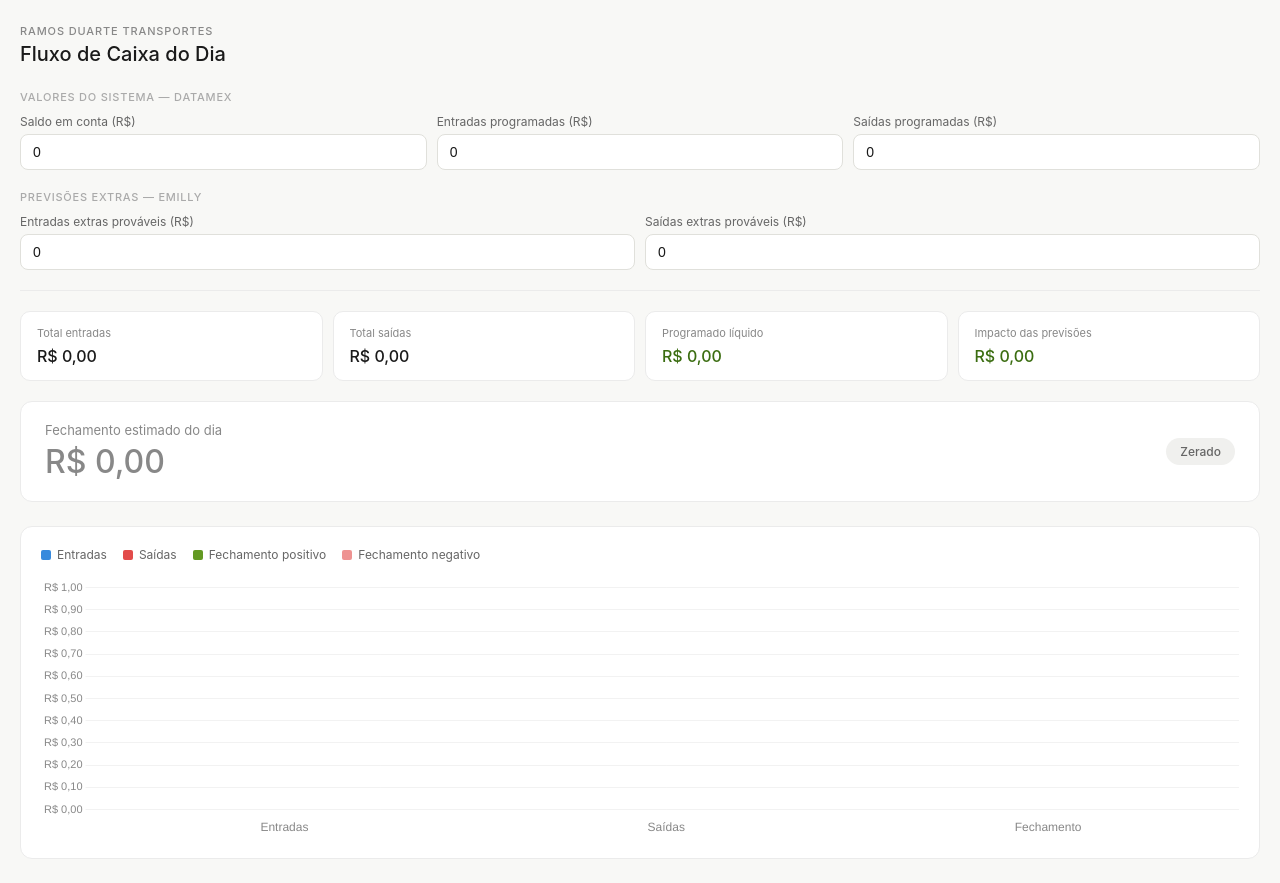
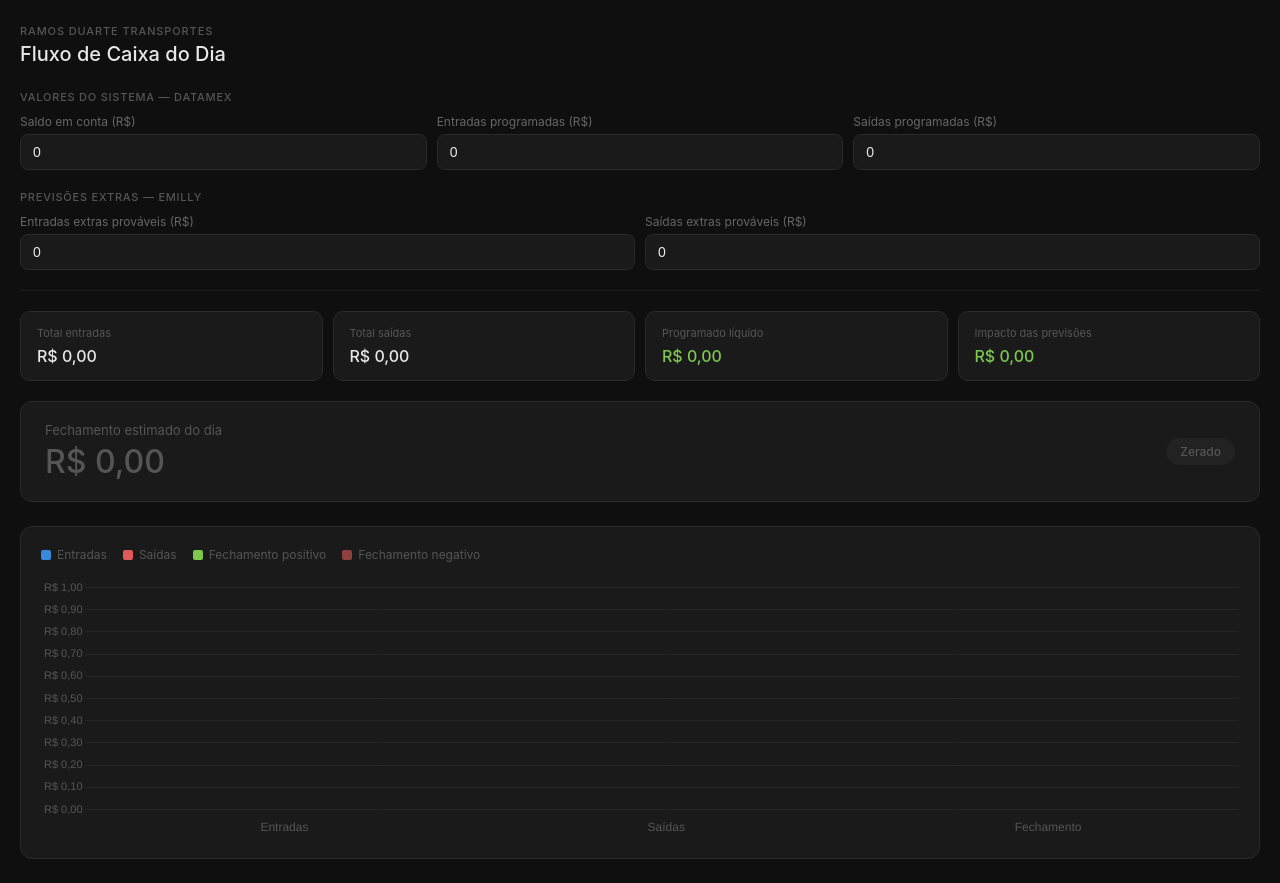
Before and after one commit to halana-spec/fluxo-caixa-rd, a plain HTML site: page index.html in a window 1280 px wide. Drawn offline with nearby package versions, Linux system fonts and the light colour scheme.

Commit message:
Update index.html

```diff
--- a/index.html
+++ b/index.html
@@ -9,8 +9,8 @@
     *, *::before, *::after { box-sizing: border-box; margin: 0; padding: 0; }
     body {
       font-family: -apple-system, BlinkMacSystemFont, 'Segoe UI', sans-serif;
-      background: #f8f8f6;
-      color: #1a1a1a;
+      background: #0f0f0f;
+      color: #e8e8e8;
       padding: 24px 20px;
       min-height: 100vh;
     }
@@ -22,20 +22,20 @@
       font-weight: 500;
       letter-spacing: 0.08em;
       text-transform: uppercase;
-      color: #888;
+      color: #555;
       margin-bottom: 4px;
     }
     .header h1 {
       font-size: 20px;
       font-weight: 500;
-      color: #1a1a1a;
+      color: #e8e8e8;
     }
     .section-title {
       font-size: 11px;
       font-weight: 500;
       letter-spacing: 0.07em;
       text-transform: uppercase;
-      color: #aaa;
+      color: #555;
       margin-bottom: 10px;
     }
     .campos-grid {
@@ -49,15 +49,15 @@
     .campo input {
       padding: 9px 12px;
       font-size: 14px;
-      border: 1px solid #e0e0db;
+      border: 1px solid #2a2a2a;
       border-radius: 8px;
-      background: #fff;
-      color: #1a1a1a;
+      background: #1a1a1a;
+      color: #e8e8e8;
       outline: none;
       transition: border-color 0.15s;
     }
-    .campo input:focus { border-color: #999; }
-    .divider { border: none; border-top: 1px solid #ebebeb; margin: 20px 0; }
+    .campo input:focus { border-color: #444; }
+    .divider { border: none; border-top: 1px solid #1e1e1e; margin: 20px 0; }
     .cards {
       display: grid;
       grid-template-columns: repeat(auto-fit, minmax(130px, 1fr));
@@ -65,19 +65,19 @@
       margin-bottom: 20px;
     }
     .card {
-      background: #fff;
+      background: #1a1a1a;
       border-radius: 10px;
-      border: 1px solid #ebebeb;
+      border: 1px solid #2a2a2a;
       padding: 14px 16px;
     }
-    .card-label { font-size: 11px; color: #888; margin-bottom: 6px; }
-    .card-valor { font-size: 16px; font-weight: 500; color: #1a1a1a; }
-    .card-valor.positivo { color: #3B6D11; }
-    .card-valor.negativo { color: #A32D2D; }
+    .card-label { font-size: 11px; color: #555; margin-bottom: 6px; }
+    .card-valor { font-size: 16px; font-weight: 500; color: #e8e8e8; }
+    .card-valor.positivo { color: #7ec850; }
+    .card-valor.negativo { color: #e05a5a; }
     .saldo-card {
-      background: #fff;
+      background: #1a1a1a;
       border-radius: 12px;
-      border: 1px solid #ebebeb;
+      border: 1px solid #2a2a2a;
       padding: 20px 24px;
       margin-bottom: 24px;
       display: flex;
@@ -86,28 +86,28 @@
       flex-wrap: wrap;
       gap: 12px;
     }
-    .saldo-label { font-size: 13px; color: #888; margin-bottom: 4px; }
+    .saldo-label { font-size: 13px; color: #555; margin-bottom: 4px; }
     .saldo-valor { font-size: 32px; font-weight: 500; }
-    .saldo-valor.positivo { color: #3B6D11; }
-    .saldo-valor.negativo { color: #A32D2D; }
-    .saldo-valor.zerado { color: #888; }
+    .saldo-valor.positivo { color: #7ec850; }
+    .saldo-valor.negativo { color: #e05a5a; }
+    .saldo-valor.zerado { color: #555; }
     .badge {
       font-size: 12px;
       font-weight: 500;
       padding: 6px 14px;
       border-radius: 20px;
     }
-    .badge.positivo { background: #EAF3DE; color: #27500A; }
-    .badge.negativo { background: #FCEBEB; color: #791F1F; }
-    .badge.zerado { background: #f0f0ee; color: #666; }
-    .chart-section { background: #fff; border-radius: 12px; border: 1px solid #ebebeb; padding: 20px; }
+    .badge.positivo { background: #1a2e10; color: #7ec850; }
+    .badge.negativo { background: #2e1010; color: #e05a5a; }
+    .badge.zerado { background: #222; color: #555; }
+    .chart-section { background: #1a1a1a; border-radius: 12px; border: 1px solid #2a2a2a; padding: 20px; }
     .legend {
       display: flex;
       flex-wrap: wrap;
       gap: 16px;
       margin-bottom: 16px;
       font-size: 12px;
-      color: #666;
+      color: #555;
     }
     .legend span { display: flex; align-items: center; gap: 6px; }
     .legend-sq { width: 10px; height: 10px; border-radius: 2px; flex-shrink: 0; }
@@ -185,9 +185,9 @@
   <div class="chart-section">
     <div class="legend">
       <span><span class="legend-sq" style="background:#378ADD;"></span>Entradas</span>
-      <span><span class="legend-sq" style="background:#E24B4A;"></span>Saídas</span>
-      <span><span class="legend-sq" style="background:#639922;"></span>Fechamento positivo</span>
-      <span><span class="legend-sq" style="background:#E24B4A; opacity:0.6;"></span>Fechamento negativo</span>
+      <span><span class="legend-sq" style="background:#e05a5a;"></span>Saídas</span>
+      <span><span class="legend-sq" style="background:#7ec850;"></span>Fechamento positivo</span>
+      <span><span class="legend-sq" style="background:#e05a5a; opacity:0.6;"></span>Fechamento negativo</span>
     </div>
     <div class="chart-wrap">
       <canvas id="grafico" role="img" aria-label="Gráfico de barras: entradas, saídas e fechamento do dia em reais.">Gráfico de fluxo de caixa do dia.</canvas>
@@ -233,9 +233,9 @@
       else if (fechamento < 0) { badge.textContent = 'Negativo'; badge.className = 'badge negativo'; }
       else                     { badge.textContent = 'Zerado';   badge.className = 'badge zerado'; }
 
-      const corFechamento = fechamento >= 0 ? '#639922' : '#E24B4A';
+      const corFechamento = fechamento >= 0 ? '#7ec850' : '#e05a5a';
       const dados = [totalEntradas, totalSaidas, fechamento];
-      const cores = ['#378ADD', '#E24B4A', corFechamento];
+      const cores = ['#378ADD', '#e05a5a', corFechamento];
 
       if (chart) {
         chart.data.datasets[0].data = dados;
@@ -264,13 +264,13 @@
             },
             scales: {
               x: {
-                ticks: { autoSkip: false, color: '#888', font: { size: 12 } },
+                ticks: { autoSkip: false, color: '#555', font: { size: 12 } },
                 grid: { display: false },
                 border: { display: false }
               },
               y: {
-                ticks: { callback: v => fmtSigned(v), color: '#888', font: { size: 11 } },
-                grid: { color: 'rgba(0,0,0,0.05)' },
+                ticks: { callback: v => fmtSigned(v), color: '#555', font: { size: 11 } },
+                grid: { color: 'rgba(255,255,255,0.05)' },
                 border: { display: false }
               }
             }
```
